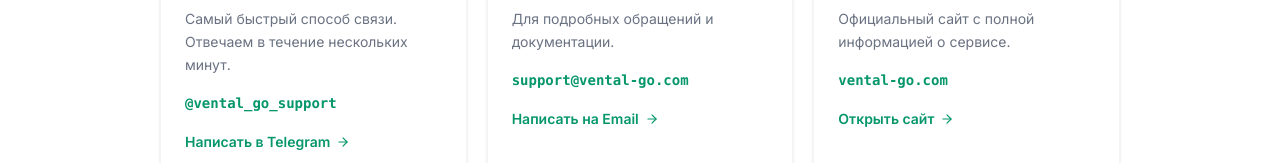
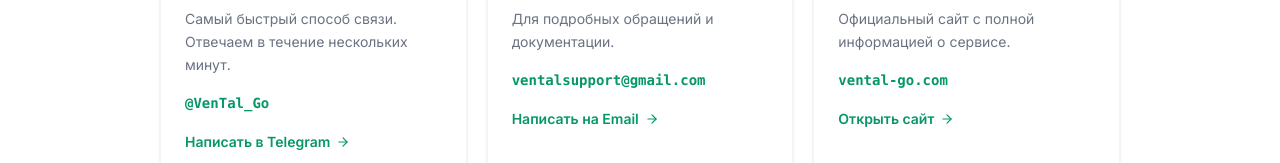
Before and after one commit to hdbshshshshs0-commits/VenTal_Go, a React (Vite) app: page /support in a window 1280 px wide. Shown: the part 509-672 px from the top of the page. Built offline with nearby package versions, Linux system fonts and the light colour scheme.

Commit message:
Update ru.ts

```diff
--- a/src/i18n/ru.ts
+++ b/src/i18n/ru.ts
@@ -222,13 +222,13 @@
       {
         title: 'Telegram',
         desc: 'Самый быстрый способ связи. Отвечаем в течение нескольких минут.',
-        value: '@vental_go_support',
+        value: '@VenTal_Go',
         action: 'Написать в Telegram',
       },
       {
         title: 'Email',
         desc: 'Для подробных обращений и документации.',
-        value: 'support@vental-go.com',
+        value: 'ventalsupport@gmail.com',
         action: 'Написать на Email',
       },
       {
```
